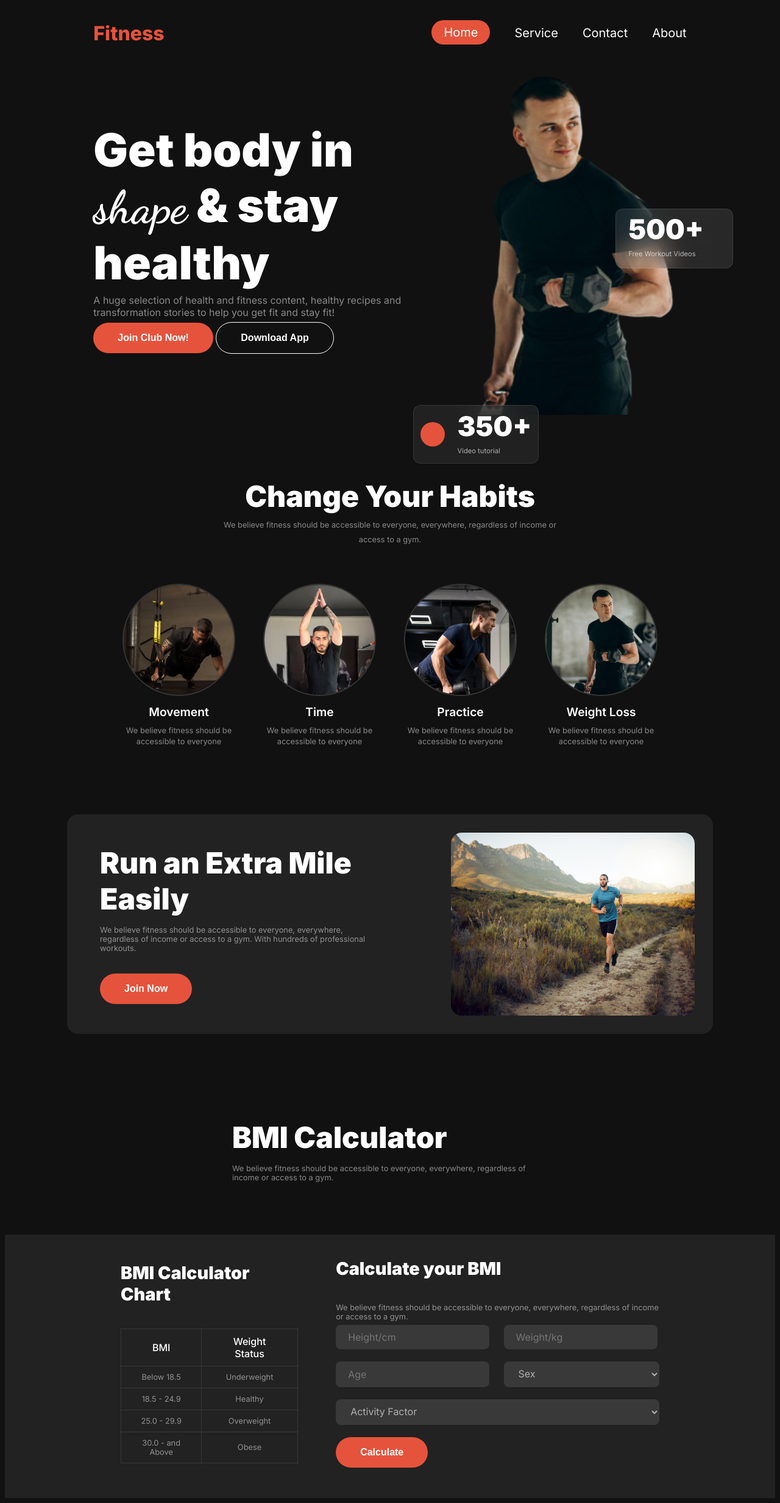
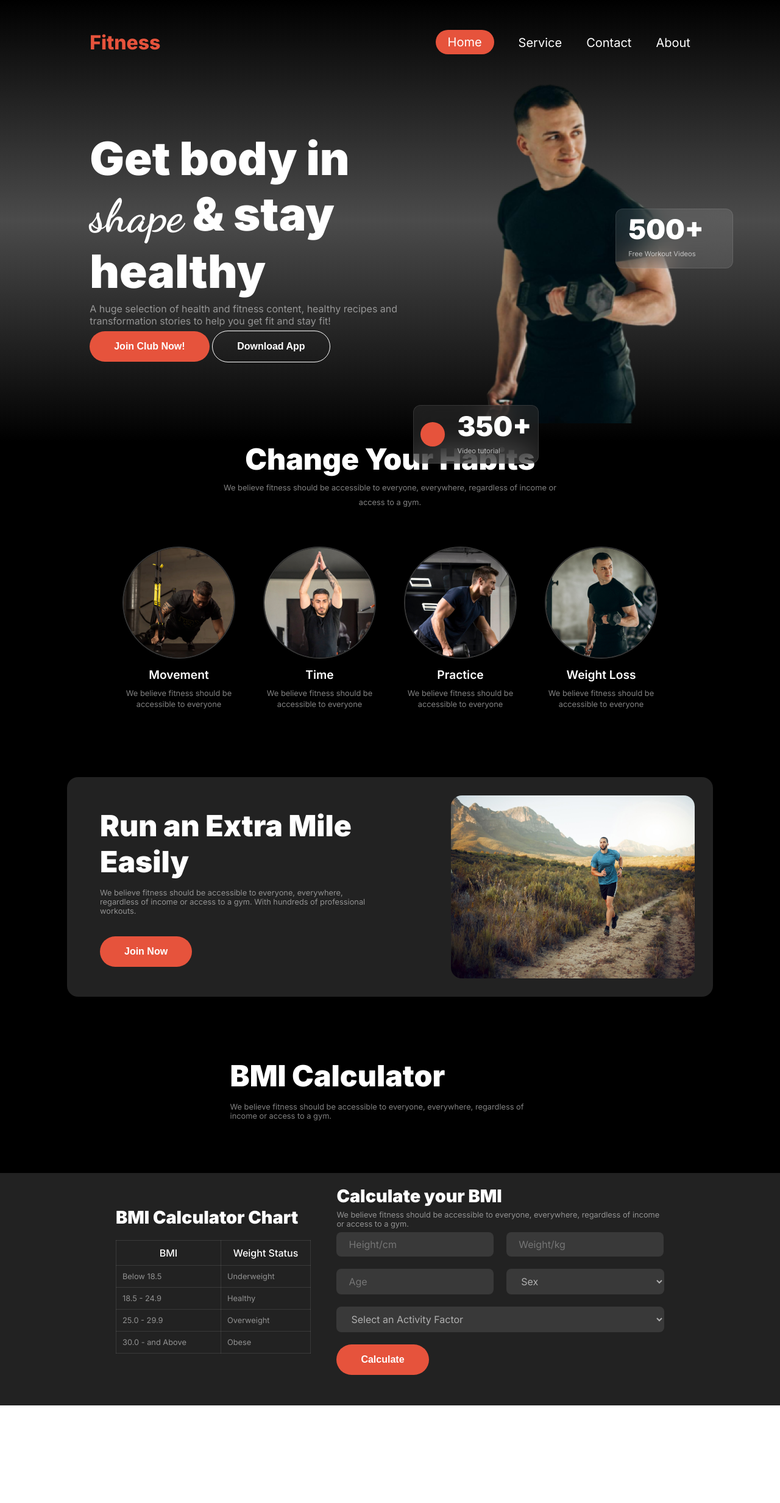
Before and after one commit to sajjadislam523/Assignment-02, a plain HTML site: page index.html in a window 1280 px wide. Shown: the whole page at 61% size. After the commit the page ends 2304 px from the top, so only its background shows below. Drawn offline with Linux system fonts and the light colour scheme.

Commit message:
Fixed the background color in the header section and made some upgrades

```diff
--- a/index.html
+++ b/index.html
@@ -151,7 +151,7 @@
                             <option value="other">Other</option>
                         </select>
                         <select class="item-5" name="activity-factor" id="activity-factor">
-                            <option value="">Activity Factor</option>
+                            <option value="">Select an Activity Factor</option>
                             <option value="1.2">Sedentary</option>
                             <option value="1.375">Lightly active</option>
                             <option value="1.55">Moderately active</option>
--- a/styles/style.css
+++ b/styles/style.css
@@ -6,10 +6,11 @@
     font-family: "Inter", sans-serif;
 }
 
-body {
-    background: rgb(17, 17, 17);
-    /* background-color: black; */
+* {
+    margin: 0;
+    padding: 0;
 }
+
 
 .btn-primary {
     border-radius: 42px;
@@ -21,14 +22,15 @@ body {
     border: none;
 }
 
-/* *{
-    height: 0;
-    width: 0;
-} */
+main {
+    background-color: black;
+}
+
+/* shared style ends */
 
 /* Header styles */
 .header-container {
-    background: linear-gradient(180.00deg, rgb(17, 17, 17), rgba(119, 119, 119, 0) 100%);
+    background: linear-gradient(180.00deg, rgb(0, 0, 0) 0%, rgba(30, 30, 30, 0.8) 50%, rgb(0, 0, 0) 100%);
     color: white;
     width: 100%;
     display: flex;
@@ -41,6 +43,7 @@ body {
     display: flex;
     justify-content: space-between;
     align-items: center;
+    margin-top: 50px;
 }
 
 .nav-container h2 {
@@ -75,14 +78,14 @@ body {
 }
 
 .banner {
-    margin: 0 auto;
+    margin: 25px auto;
     width: 77%;
     display: flex;
     justify-content: space-between;
 }
 
 .banner-description {
-    width: 593px;
+    width: 560px;
     margin-top: 100px;
 }
 
@@ -207,7 +210,7 @@ p {
     color: rgb(255, 255, 255);
     font-size: 3em;
     font-weight: 900;
-    margin: 100px auto 0px auto;
+    margin: 0px auto;
 }
 
 .habits-description p {
@@ -331,11 +334,10 @@ p {
     align-items: center;
     background: rgb(34, 34, 34);
     padding-bottom: 50px;
-    /* padding-bottom: 50px ; */
 }
 
 .left-section {
-    width: 23%;
+    width: 25%;
     margin-left: 190px;
 }
 
@@ -343,6 +345,7 @@ p {
     color: rgb(255, 255, 255);
     font-size: 1.8em;
     font-weight: 900;
+    margin: 20px 0;
 }
 
 table {
@@ -360,16 +363,14 @@ th {
     color: rgb(255, 255, 255);
     font-size: 1em;
     font-weight: 500;
-    padding: 10px 50px;
-    text-align: center;
+    padding: 10px 0;
 }
 
 td {
     color: rgba(255, 255, 255, 0.5);
     font-size: .8em;
     font-weight: 400;
-    padding: 10px 30px;
-    text-align: center;
+    padding: 10px 10px;
 }
 
 .right-section {
@@ -381,6 +382,7 @@ td {
     color: rgb(255, 255, 255);
     font-size: 1.8em;
     font-weight: 900;
+    margin-top: 20px;
 }
 
 .right-section p {
@@ -421,13 +423,13 @@ form {
 }
 
 input[type="number"],
-option{
+option {
     border-radius: 8px;
     background: rgba(255, 255, 255, 0.1);
     color: rgba(255, 255, 255, 0.6);
     font-family: "Inter", sans-serif;
     font-size: 1em;
-    width: 83%;
+    width: 84%;
     font-weight: 400;
     padding: 10px 20px;
     border: none;
@@ -462,6 +464,16 @@ input[type="number"],
     .nav-container ul {
         display: none;
     }
+
+    .nav-container h2 {
+        margin-left: 65px;
+    }
+
+    .icon {
+        margin-right: 50px;
+        display: block;
+    }
+
 
     .banner,
     .extra-mile-container {
@@ -524,11 +536,6 @@ input[type="number"],
     .banner-image {
         margin-top: 5px;
     }
-
-    .icon {
-        display: block;
-    }
-
 
     .habits-container {
         display: grid;
@@ -602,4 +609,9 @@ input[type="number"],
     .right-section button {
         width: 225px;
     }
+
+    input[type="number"],
+    option {
+        width: 80%;
+    }
 }
```
